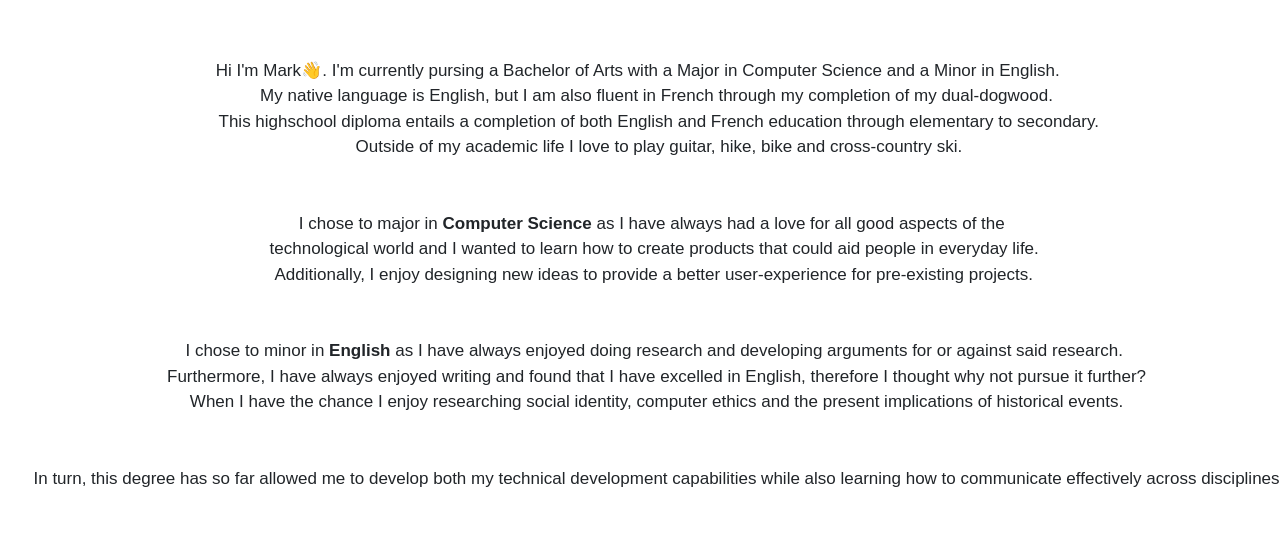
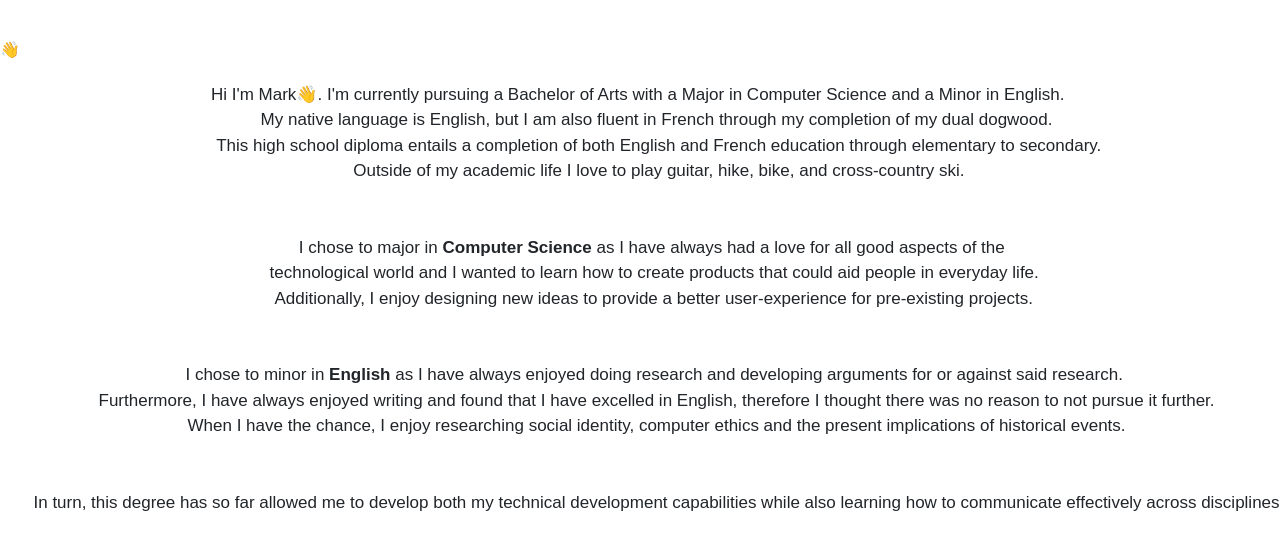
Before and after one commit to M6rk/portfolio, a plain HTML site: page about.html in a window 1280 px wide. Shown: the part 407-952 px from the top of the page. Drawn offline with nearby package versions, Linux system fonts and the light colour scheme.

Commit message:
fixed spelling mistakes in about me

```diff
--- a/about.html
+++ b/about.html
@@ -47,20 +47,20 @@
 
     <h1><b>Mark Lovesey</b></h1>
     <p style="text-align:center;font-size:17px;">mark.lovesey03@gmail.com</p>
-    <br>
+    <br>👋
     <pre>
-      <p style="text-align:center;font-size:17px;font-family:Arial">Hi I'm Mark👋. I'm currently pursing a Bachelor of Arts with a Major in Computer Science and a Minor in English.
-        My native language is English, but I am also fluent in French through my completion of my dual-dogwood.
-        This highschool diploma entails a completion of both English and French education through elementary to secondary.
-        Outside of my academic life I love to play guitar, hike, bike and cross-country ski.
+      <p style="text-align:center;font-size:17px;font-family:Arial">Hi I'm Mark👋. I'm currently pursuing a Bachelor of Arts with a Major in Computer Science and a Minor in English.
+        My native language is English, but I am also fluent in French through my completion of my dual dogwood.
+        This high school diploma entails a completion of both English and French education through elementary to secondary.
+        Outside of my academic life I love to play guitar, hike, bike, and cross-country ski.
         <br>
       I chose to major in <b>Computer Science</b> as I have always had a love for all good aspects of the
       technological world and I wanted to learn how to create products that could aid people in everyday life.
       Additionally, I enjoy designing new ideas to provide a better user-experience for pre-existing projects.
       <br>
        I chose to minor in <b>English</b> as I have always enjoyed doing research and developing arguments for or against said research.
-       Furthermore, I have always enjoyed writing and found that I have excelled in English, therefore I thought why not pursue it further?
-       When I have the chance I enjoy researching social identity, computer ethics and the present implications of historical events.
+       Furthermore, I have always enjoyed writing and found that I have excelled in English, therefore I thought there was no reason to not pursue it further.
+       When I have the chance, I enjoy researching social identity, computer ethics and the present implications of historical events.
        <br>
        In turn, this degree has so far allowed me to develop both my technical development capabilities while also learning how to communicate effectively across disciplines</p>
   </pre>
```
